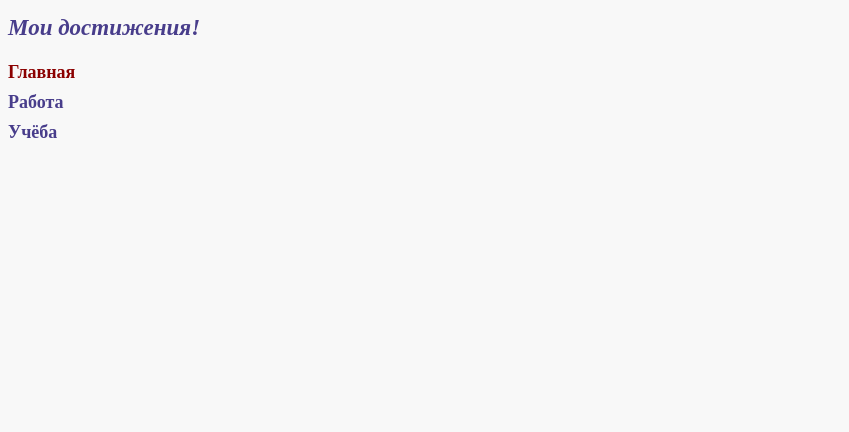
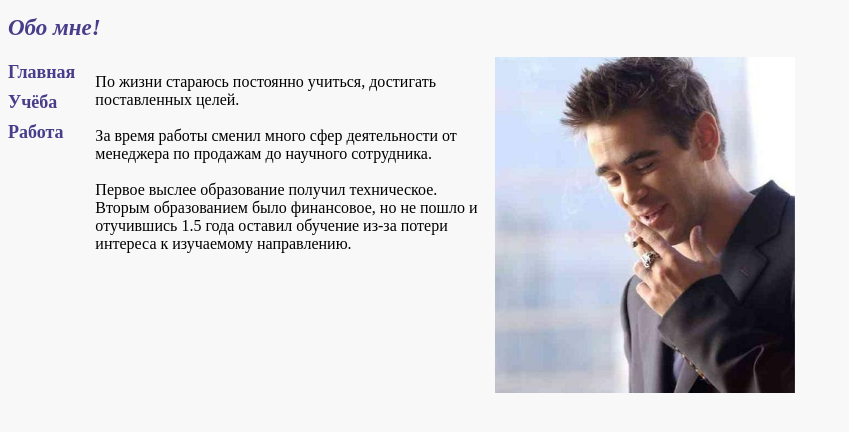
Before and after one commit to psicho/GeekBrains---Django, a Django app: page / in a window 1280 px wide. Shown: the top 432 px of the page, without its empty margins (0-849 px from the left). Run offline with Django 3.2, Linux system fonts and the light colour scheme.

Commit message:
Закончено первое ДЗ.

```diff
--- a/home1/static/style.css
+++ b/home1/static/style.css
@@ -18,13 +18,17 @@ h1 {
     font-size: 18px;
     line-height: 15px;
     font-weight: 600;
-    color: darkred;
+    color: red;
+    wigth: 100px;
+    display: block;
+    float: left;
 }
 
 .menu a:hover {
     color: red;
+    border-right: 1px black;
 }
-.menu a {
+.menu a{
     font-weight: 300;
     text-decoration: none;
     color: darkslateblue;
@@ -35,4 +39,22 @@ h1 {
 
 .menu div {
     line-height: 30px;
+    margin-right: 20px;
 }
+
+.text img{
+    float: left;
+    margin-right: 20px;
+    width: 300px;
+}
+
+.text img:hover{
+    width: 600px;
+    position: absolute;
+    border-color: 3px red;
+}
+
+.text p{
+    float: left;
+    width: 400px;
+}
--- a/home1/templates/index.html
+++ b/home1/templates/index.html
@@ -6,11 +6,26 @@
     <link rel="stylesheet" href="/static/style.css"/>
 </head>
 <body>
-    <h1>Мои достижения!</h1>
-    <div class="menu">
-        <div>Главная</div>
-        <div><a href="/work" target="_parent">Работа</a></div>
-        <div><a href="/teach" target="_parent">Учёба</a></div>
+    <h1>Обо мне!</h1>
+    <div>
+        <div class="menu">
+            <div><a href="/" target="_parent">Главная</a></div>
+            <div><a href="/teach" target="_parent">Учёба</a></div>
+            <div><a href="/work" target="_parent">Работа</a></div>
+        </div>
+        <div class="text">
+            <p>
+                По жизни стараюсь постоянно учиться, достигать поставленных целей. <br><br>
+
+                За время работы сменил много сфер деятельности от менеджера по
+                продажам до научного сотрудника. <br><br>
+
+                Первое выслее образование получил техническое. <br>
+                Вторым образованием было финансовое, но не пошло и отучившись 1.5 года оставил
+                обучение из-за потери интереса к изучаемому направлению.
+            </p>
+            <img src="/static/face.jpg"/>
+        </div>
     </div>
 </body>
 </html>
```
Also changed, not shown: home1/templates/teach.html (+16 -4 lines), home1/templates/work.html (+18 -4 lines), home1/static/face.jpg (added), home1/static/teach.jpg (added), home1/static/work.jpg (added).
